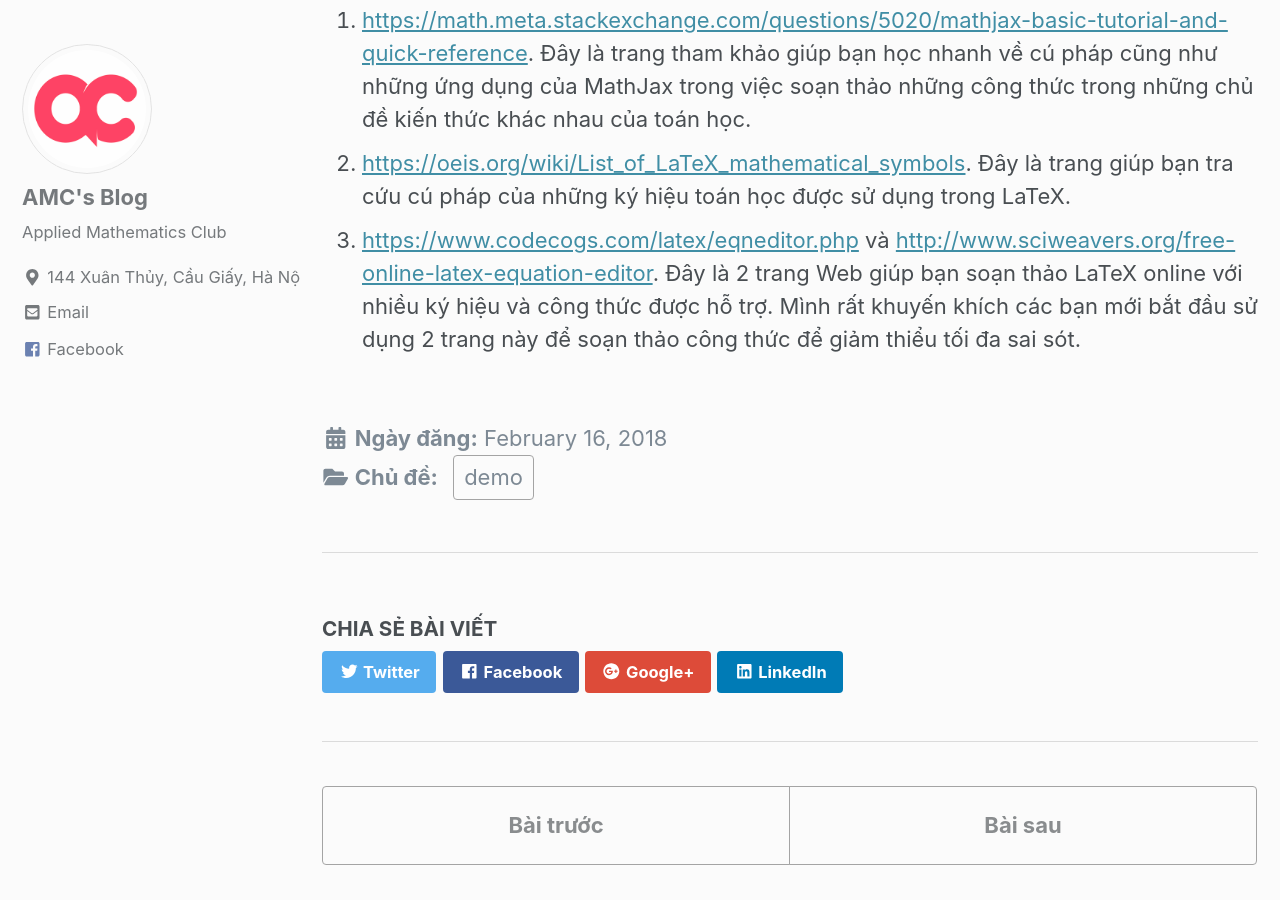
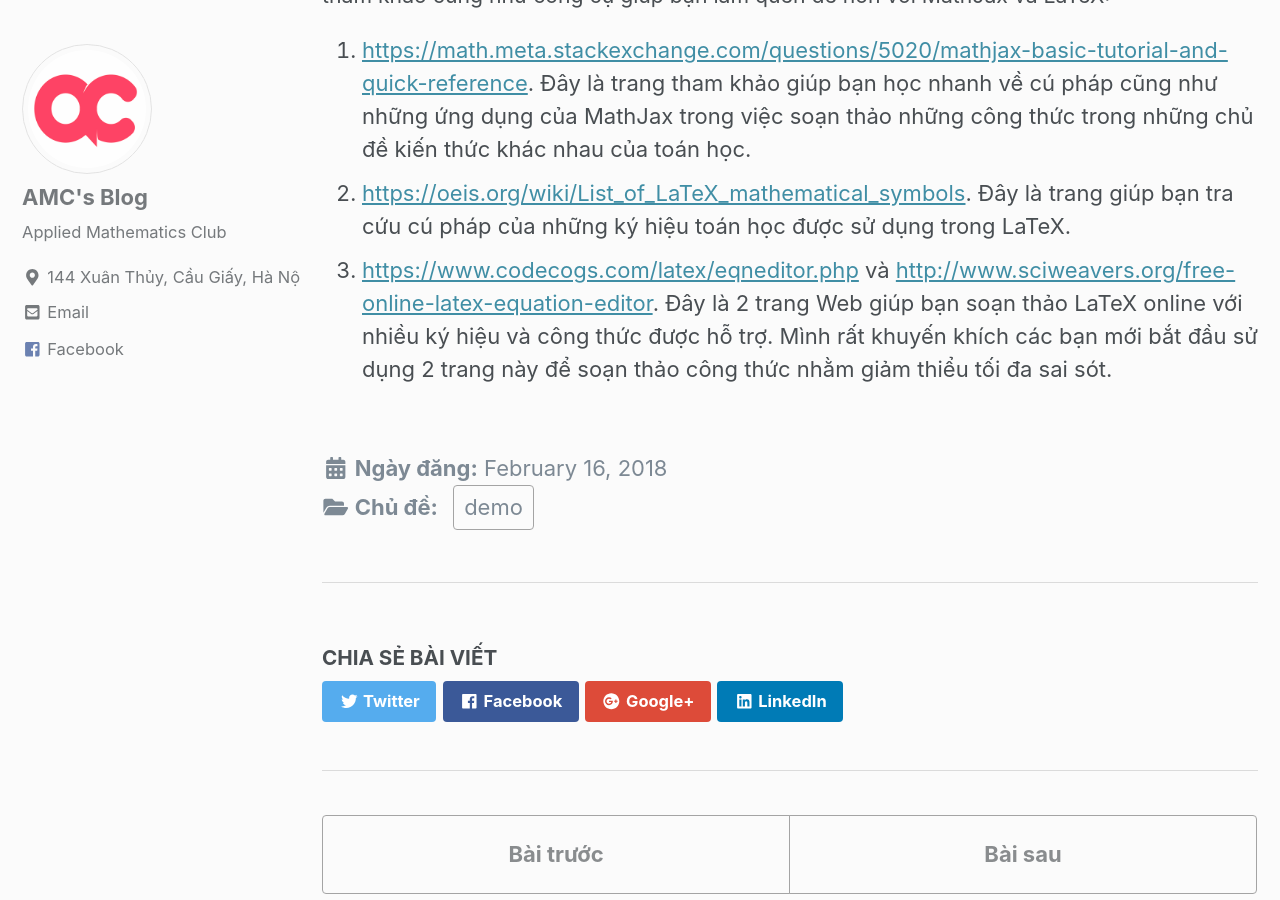
Before and after one commit to amcblog/testvon.github.io, a Jekyll site: the page built from _posts/demo/2018-02-16-demo-4-mathjax.md, in a window 1280 px wide and 900 px high, scrolled down 2652 px. Built offline with Jekyll 4.4.1, drawn with Linux system fonts in a browser that asks for light colours; nearby versions of some CDN libraries; formulas are drawn with MathJax 3.

Commit message:
Update 2018-02-16-demo-4-mathjax.md

````diff
--- a/_posts/demo/2018-02-16-demo-4-mathjax.md
+++ b/_posts/demo/2018-02-16-demo-4-mathjax.md
@@ -32,7 +32,8 @@
 ```latex
 # MathJax
 
-$$ f(x)=\sum_{n=0}^{\infty}\frac{f^{(n)}(a)}{n!}(x-a)^n
+$$
+f(x)=\sum_{n=0}^{\infty}\frac{f^{(n)}(a)}{n!}(x-a)^n
 = f(a)+\frac{f^{'}(a)}{1!}(x-a)+\frac{f^{''}(a)}{2!}(x-a)^2+\frac{f^{'''}(a)}{3!}(x-a)^3+...
 $$
 ```
@@ -97,4 +98,4 @@
 
 1. <https://math.meta.stackexchange.com/questions/5020/mathjax-basic-tutorial-and-quick-reference>. Đây là trang tham khảo giúp bạn học nhanh về cú pháp cũng như những ứng dụng của MathJax trong việc soạn thảo những công thức trong những chủ đề kiến thức khác nhau của toán học.
 2. <https://oeis.org/wiki/List_of_LaTeX_mathematical_symbols>. Đây là trang giúp bạn tra cứu cú pháp của những ký hiệu toán học được sử dụng trong LaTeX.
-3. <https://www.codecogs.com/latex/eqneditor.php> và <http://www.sciweavers.org/free-online-latex-equation-editor>. Đây là 2 trang Web giúp bạn soạn thảo LaTeX online với nhiều ký hiệu và công thức được hỗ trợ. Mình rất khuyến khích các bạn mới bắt đầu sử dụng 2 trang này để soạn thảo công thức để giảm thiểu tối đa sai sót.
+3. <https://www.codecogs.com/latex/eqneditor.php> và <http://www.sciweavers.org/free-online-latex-equation-editor>. Đây là 2 trang Web giúp bạn soạn thảo LaTeX online với nhiều ký hiệu và công thức được hỗ trợ. Mình rất khuyến khích các bạn mới bắt đầu sử dụng 2 trang này để soạn thảo công thức nhằm giảm thiểu tối đa sai sót.
````
